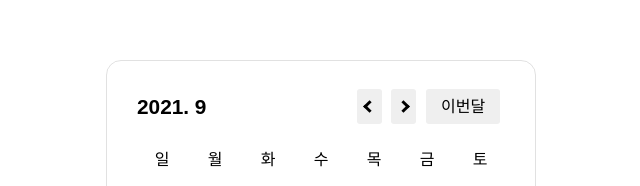
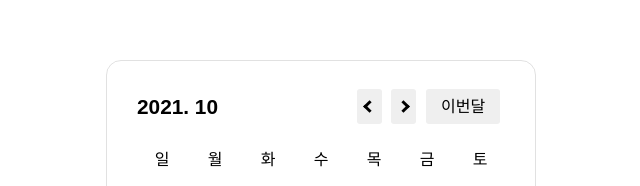
Before and after one commit to yh1120/PAYWORKCALENDAR, a React (Create React App) app: page / in a window 1280 px wide. Shown: the part 110-296 px from the top of the page, without its empty margins (319-959 px from the left). Built offline with nearby package versions, Linux system fonts and the light colour scheme.

Commit message:
feat: load this month and change month

```diff
--- a/src/Pages/Calendar/Body/CalendarBody.tsx
+++ b/src/Pages/Calendar/Body/CalendarBody.tsx
@@ -1,12 +1,11 @@
 import React from 'react';
-import { isTemplateExpression } from 'typescript';
-import { dayList, getPrevDate, getThisDate, getNextDate } from 'Utils/';
+import { dayList, getPrevDates, getThisDates, getNextDates } from 'Utils/';
 import { style } from './CalendarBodyStyle';
 
 const CalendarBody = () => {
-  const prevDates = getPrevDate();
-  const thisDates = getThisDate();
-  const nextDates = getNextDate();
+  const prevDates = getPrevDates();
+  const thisDates = getThisDates();
+  const nextDates = getNextDates();
 
   return (
     <Body>
@@ -19,12 +18,22 @@ const CalendarBody = () => {
       </DayList>
       <DateList>
         {prevDates.length !== 0 &&
-          prevDates.map((date) => <Date color="#ccc">{date}</Date>)}
+          prevDates.map((date) => (
+            <Date color="#ccc" key={date}>
+              {date}
+            </Date>
+          ))}
         {thisDates.map((date) => (
-          <Date color="#333">{date}</Date>
+          <Date color="#333" key={date}>
+            {date}
+          </Date>
         ))}
         {nextDates.length !== 0 &&
-          nextDates.map((date) => <Date color="#ccc">{date}</Date>)}
+          nextDates.map((date) => (
+            <Date color="#ccc" key={date}>
+              {date}
+            </Date>
+          ))}
       </DateList>
     </Body>
   );
--- a/src/Pages/Calendar/CalendarStyle.ts
+++ b/src/Pages/Calendar/CalendarStyle.ts
@@ -1,4 +1,4 @@
-import styled, { css } from 'styled-components';
+import styled from 'styled-components';
 
 const Container = styled.div`
   height: 100vh;
--- a/src/Pages/Calendar/Header/CalendarHeader.tsx
+++ b/src/Pages/Calendar/Header/CalendarHeader.tsx
@@ -1,34 +1,53 @@
 import React from 'react';
-import { getDate } from 'Utils';
+import { useRecoilState, useResetRecoilState } from 'recoil';
+import { atomMonth, atomYear } from 'Recoil/atom';
 import { style } from './CalendarHeaderStyle';
 
 const CalendarHeader = () => {
-  const year = getDate().year;
-  const month = getDate().month;
+  const [year, setYear] = useRecoilState(atomYear);
+  const [month, setMonth] = useRecoilState(atomMonth);
+  const resetYear = useResetRecoilState(atomYear);
+  const resetMonth = useResetRecoilState(atomMonth);
+
+  const resetYearMonth = () => {
+    resetMonth();
+    resetYear();
+  };
 
   const handlePrevMonth = () => {
-    console.log('handlePrevMonth');
+    if (month > 0) {
+      setMonth((prev) => prev - 1);
+    } else {
+      setYear((prev) => prev - 1);
+      setMonth(11);
+    }
   };
   const handleNextMonth = () => {
-    console.log('handleNextMonth');
+    if (month < 11) {
+      setMonth((prev) => prev + 1);
+    } else {
+      setYear((prev) => prev + 1);
+      setMonth(0);
+    }
   };
   const handleThisMonth = () => {
-    console.log('handleThisMonth');
+    resetYearMonth();
   };
+
   return (
     <Header>
       <YearMonth>
-        <p>{`${year}. ${month}`}</p>
+        <p>{`${year}. ${month < 9 ? `0${month + 1}` : month + 1}`}</p>
       </YearMonth>
       <ButtonContainer>
-        <Button>
-          <ArrowLeft onClick={handlePrevMonth} />
+        <Button onClick={handlePrevMonth}>
+          <ArrowLeft />
         </Button>
-        <Button>
-          <ArrowRight onClick={handleNextMonth} />
+        <Button onClick={handleNextMonth}>
+          <ArrowRight />
         </Button>
-        <Button>
-          <ThisMonth onClick={handleThisMonth}>이번달</ThisMonth>
+        <Button onClick={handleThisMonth}>
+          <ThisMonth>이번달</ThisMonth>
         </Button>
       </ButtonContainer>
     </Header>
--- /dev/null
+++ b/src/Recoil/atom.ts
@@ -0,0 +1,12 @@
+import { atom } from 'recoil';
+import { getDate } from 'Utils';
+
+export const atomYear = atom({
+  key: 'year',
+  default: getDate().year,
+});
+
+export const atomMonth = atom({
+  key: 'month',
+  default: getDate().month,
+});
--- a/src/Utils/date.ts
+++ b/src/Utils/date.ts
@@ -6,7 +6,7 @@ export const getDate = () => {
   };
 };
 
-export const getPrevDate = () => {
+export const getPrevDates = () => {
   const firstDay = 2;
   const lastDate = 30;
   const temp: number[] = [];
@@ -19,7 +19,7 @@ export const getPrevDate = () => {
   console.log(temp);
   return temp;
 };
-export const getThisDate = () => {
+export const getThisDates = () => {
   const lastDate = 31;
   const temp: number[] = [];
   for (let i = 1; i <= lastDate; i++) {
@@ -27,7 +27,7 @@ export const getThisDate = () => {
   }
   return temp;
 };
-export const getNextDate = () => {
+export const getNextDates = () => {
   const lastDay = 4;
   const temp: number[] = [];
   // if (lastDay === 6) {
--- a/src/Utils/index.ts
+++ b/src/Utils/index.ts
@@ -1,2 +1,2 @@
-export { getDate, getPrevDate, getThisDate, getNextDate } from './date';
+export { getDate, getPrevDates, getThisDates, getNextDates } from './date';
 export { dayList } from './constants';
```
